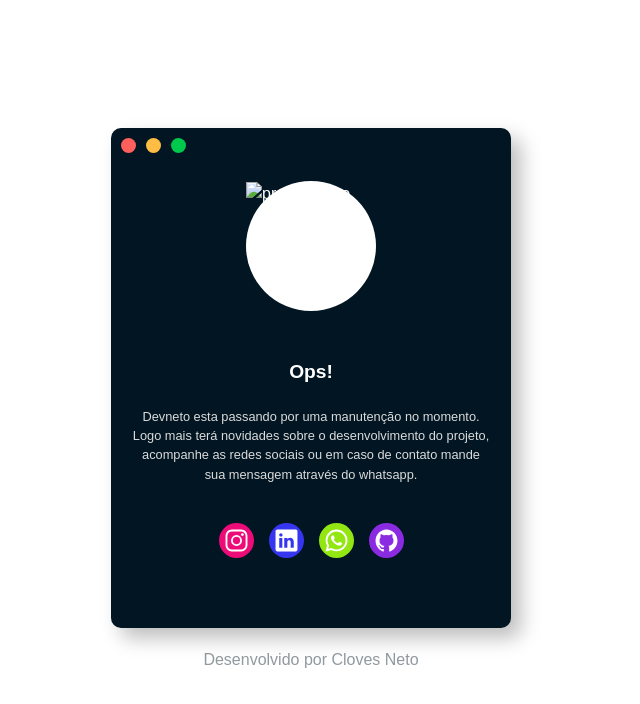
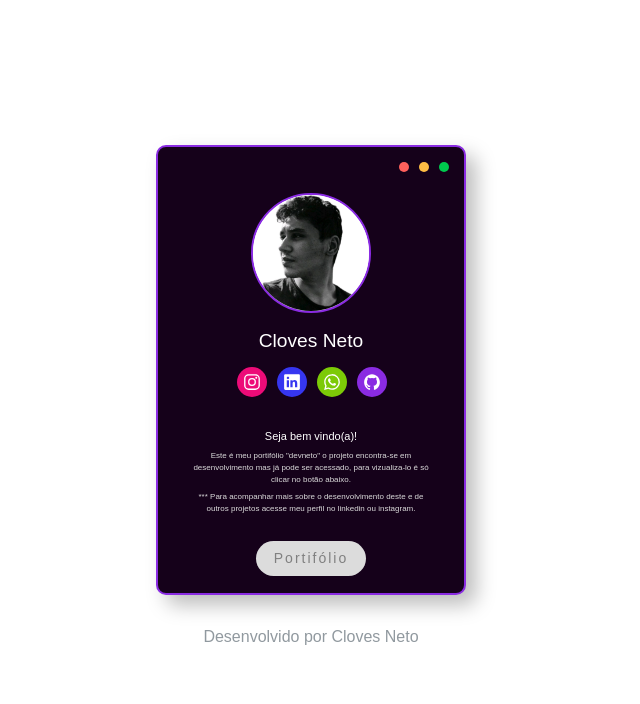
Before and after one commit to Cloves-Neto/devneto-manutencao, a plain HTML site: page index.html in a window 1280 px wide. Shown: the whole page, without its empty margins (329-969 px from the left). Drawn offline with nearby package versions, Linux system fonts and the light colour scheme.

Commit message:
att devneto

```diff
--- a/index.html
+++ b/index.html
@@ -1,11 +1,11 @@
 <!DOCTYPE html>
-<html lang="en">
+<html lang="pt-br">
 <head>
     <meta charset="UTF-8">
     <meta http-equiv="X-UA-Compatible" content="IE=edge">
     <meta name="viewport" content="width=device-width, initial-scale=1.0">
     <title>Devneto</title>
-    <link rel="stylesheet" href="style.css">
+    <link rel="stylesheet" href="./src/css/style.css">
     <link href="https://cdn.jsdelivr.net/npm/bootstrap@5.3.0-alpha3/dist/css/bootstrap.min.css" rel="stylesheet" integrity="sha384-KK94CHFLLe+nY2dmCWGMq91rCGa5gtU4mk92HdvYe+M/SXH301p5ILy+dN9+nJOZ" crossorigin="anonymous">
 </head>
 <body>
@@ -21,40 +21,15 @@
             <section class="picture">
 
                 <div>
-                    <img src="" alt="profile photo">
+                    <img src="./assets/img/perfil.jpg" alt="profile photo">
                 </div>
 
             </section>
 
             <section class="resume">
                 <div class="info">
-                    <!-- <h1>Skills and Tolls</h1>
-                    <div>
+                    <h1>Cloves Neto</h1>
 
-                        <ul>
-
-                            <li>
-
-                            </li>
-
-                        </ul>
-                    </div>
-
-                    <br> -->
-
-                    <h1>Ops!</h1>
-
-                    <br>
-
-                    <p>
-                        Devneto esta passando por uma manutenção no momento.
-                        <br>
-                        Logo mais terá novidades
-                        sobre o desenvolvimento do projeto, acompanhe as
-                        redes sociais ou em caso de contato mande sua mensagem através do whatsapp.
-                    </p>
-                </div>
-                <br>
                     <ul aria-label="links de redes sociais" class="social">
                         <li>
                             <a href="#">
@@ -80,6 +55,23 @@
                             </a>
                         </li>
                     </ul>
+
+                    <p>
+                        <strong>Seja bem vindo(a)!</strong>
+                        Este é meu portifólio "devneto"
+                        o projeto encontra-se em desenvolvimento mas
+                        já pode ser acessado, para vizualiza-lo é só clicar no botão abaixo.
+                        <small>
+                             *** Para acompanhar mais sobre o desenvolvimento deste e de outros projetos
+                            acesse meu perfil no linkedin ou instagram.
+                        </small>
+                    </p>
+                    <div class="container-btn">
+                        <a href="./">Portifólio</a>
+                    </div>
+                </div>
+                <br>
+
             </section>
         </div>
         <footer>
--- /dev/null
+++ b/src/css/style.css
@@ -0,0 +1,254 @@
+*{
+    padding: 0;
+    margin: 0;
+    box-sizing: border-box;
+    font-size: 1rem ;
+    font-family: Arial, Helvetica, sans-serif ;
+    color: white;
+    list-style: none ;
+}
+body{
+    background-color: aliceblue;
+    width: 100vw;
+    height: 100vh;
+    display: flex;
+    justify-content: center;
+    align-items: center;
+    overflow: hidden;
+}
+
+h1{
+    font-weight: bold;
+    font-size: 1rem;
+    width: 100%;
+    text-align: center;
+}
+
+
+.granbox{
+    margin: 0 auto;
+    width: 100%;
+    max-width: 1440px;
+    height: 100%;
+    display: flex;
+    flex-direction: column;
+    align-items: center;
+    justify-content: center;
+    padding: 10px;
+}
+
+.carde{
+    width: 100%;
+    max-width: 310px;
+    height: 450px;
+    margin: 10px;
+
+    padding: 10px ;
+    display: grid;
+    grid-template-areas:'buttons'
+                        'picture'
+                        'resume';
+    grid-template-columns: 1fr;
+    grid-template-rows: 5% 35% 60%;
+
+    border-radius: 10px;
+    border: solid 2px blueviolet;
+    background-color: #15011a;
+    box-shadow:  10px 10px 20px #bdbdbd, -10px -10px 20px #ffffff;
+}
+
+
+.buttons{
+    grid-area: buttons;
+    display: flex;
+    flex-direction: row;
+    gap: 10px;
+    padding: 5px;
+    justify-content: flex-end;
+}
+.buttons span{
+    display: block;
+    width: 10px;
+    height: 10px;
+    border-radius: 100px;
+}
+span.green{
+    background-color: #00ca4e;
+}
+span.yellow{
+    background-color: #ffbd44;
+}
+span.red{
+    background-color: #ff605c;
+}
+
+.picture{
+    grid-area: picture;
+    width: 100%;
+    height: 100%;
+
+    display: flex;
+    justify-content: center;
+    align-items: center;
+
+    padding: 0;
+}
+.picture div{
+    width: 120px;
+    height: 120px;
+    border-radius: 100px;
+    background-color: #ffffff;
+    border: solid 2px blueviolet;
+}
+.picture div img{
+    width: 100%;
+    height: 100%;
+    border-radius: 100px;;
+}
+
+
+/* Resume */
+.resume{
+    width: 100%;
+    height: 100%;
+
+    grid-area: resume;
+    padding: 2px;
+}
+
+/* Info */
+
+/* Info * H1 - Titulo */
+
+.resume .info h1{
+    font-size: 1.2rem;
+    /* margin-bottom: 10px; */
+}
+
+/* Info *  UL - Social */
+.resume .social{
+    width: 100%;
+    height: 40px;
+    display: flex;
+    justify-content: center;
+    gap: 10px;
+    margin-top: 10px;
+    align-items: center;
+    padding-right: 30px;
+
+}
+
+.resume .social li{
+    width: 30px;
+    height: 30px;
+
+    border-radius: 100px;
+}
+
+.resume .social li a{
+    width: 100%;
+    height: 100%;
+
+    display: flex;
+    align-items: center;
+    justify-content: center;
+}
+
+.resume .social li:nth-child(1){
+    background-color: rgb(237, 11, 120);
+}
+.resume .social li:nth-child(2){
+    background-color: rgb(54, 54, 240);
+}
+.resume .social li:nth-child(3){
+    background-color: rgb(124, 202, 7);
+}
+.resume .social li:nth-child(4){
+    background-color: blueviolet;
+}
+
+.resume .social li:nth-child(1):hover{
+    background-color: rgb(155, 24, 87);
+}
+.resume .social li:nth-child(2):hover{
+    background-color: rgb(40, 40, 140);
+}
+.resume .social li:nth-child(3):hover{
+    background-color: rgb(116, 165, 42);
+}
+.resume .social li:nth-child(4):hover{
+    background-color: rgb(81, 33, 126);
+}
+.resume .social li a ion-icon{
+    width: 60%;
+    height: 60%;
+}
+
+.resume .info p{
+    text-align: center;
+    padding: 10px 20px;
+    font-size: 8px;
+    color: #dbdbdb;
+    display: flex;
+    flex-direction: column;
+    gap: 5px;
+    font-weight: 100;
+}
+.resume .info p strong{
+    font-size: 11px;
+}
+.resume .info p small{
+    font-size: 8px;
+    font-weight: 100;
+    color: #dbdbdb;
+}
+.container-btn{
+    width: 100%;
+    display: flex;
+    justify-content: center;
+    padding-bottom: 50px;
+}
+.container-btn a{
+    display: flex;
+    align-items: center;
+    justify-content: center;
+    text-decoration: none;
+    background-color: rgb(220, 220, 220);
+    padding: 5px;
+    width: 110px;
+    height: 35px;
+    border-radius: 100px;
+    outline: none;
+    border: none;
+    font-size: 14px;
+    letter-spacing: 2px;
+    color: grey;
+    transition: .2s ease-in-out;
+}
+.container-btn a:hover{
+    color: rgb(255, 255, 255);
+    background-color:  blueviolet;
+    border: solid 1px white;
+}
+
+
+
+
+
+
+
+
+
+
+
+
+footer{
+    width: 100%;
+    margin-top: 20px !important;
+    text-align: center;
+}
+footer p{
+    color: #0115226f !important;
+    font-size: 0.5 !important;
+
+}
--- a/style.css
+++ /dev/null
@@ -1,179 +0,0 @@
-*{
-    padding: 0 !important;
-    margin: 0 !important;
-    box-sizing: border-box !important;
-    font-size: 1rem !important;
-    font-family: Arial, Helvetica, sans-serif !important;
-    color: white !important;
-    list-style: none !important;
-}
-body{
-    background-color: #e8e8e8;
-    width: 100vw;
-    height: 100vh;
-}
-
-h1{
-    font-weight: bold !important;
-    font-size: 1.2rem !important;
-    width: 100%;
-    text-align: center;
-}
-
-
-.granbox{
-    margin: auto !important;
-
-    width: 100%;
-    max-width: 1440px;
-    height: 100%;
-    display: flex;
-    flex-direction: column;
-    align-items: center;
-    justify-content: center;
-}
-
-.carde{
-    width: 100%;
-    max-width: 400px;
-    height: 500px;
-
-    padding: 10px !important;
-    display: grid;
-    grid-template-areas: 'buttons'
-                         'picture'
-                         'resume';
-    grid-template-columns: 1fr;
-    grid-template-rows: 5% 35% 60%;
-
-    border-radius: 10px;
-    background-color: #011522;
-    box-shadow:  10px 10px 20px #bdbdbd,
-             -10px -10px 20px #ffffff;
-}
-
-
-.buttons{
-    grid-area: buttons;
-    display: flex;
-    flex-direction: row;
-    gap: 10px;
-    padding: 5px;
-}
-.buttons span{
-    display: block;
-    width: 15px;
-    height: 15px;
-    background-color: red;
-    border-radius: 100px;
-}
-span.green{
-    background-color: #00ca4e;
-}
-span.yellow{
-    background-color: #ffbd44;
-}
-span.red{
-    background-color: #ff605c;
-}
-
-.picture{
-    grid-area: picture;
-    width: 100%;
-    height: 100%;
-
-    display: flex;
-    justify-content: center;
-    align-items: center;
-
-    padding: 5px;
-}
-.picture div{
-    width: 130px;
-    height: 130px;
-    border-radius: 100px;
-    background-color: #ffffff;
-}
-
-
-/* Resume */
-.resume{
-    width: 100%;
-    height: 100%;
-    padding: 10px !important;
-
-    margin-top: 20px !important;
-    grid-area: resume;
-    /* background-color: #bdbdbd12; */
-}
-
-/* Info */
-.resume .info p{
-    text-align: center;
-    font-size: .8rem !important;
-    color: #dbdbdb !important;
-}
-
-
-
-
-
-
-
-/* Social */
-.resume .social{
-    width: 100%;
-    display: flex;
-    margin-top: 15px !important;
-    gap: 15px;
-    margin-top: 20px;
-    justify-content: center;
-    align-items: center;
-}
-
-.resume .social li{
-    width: 35px;
-    height: 35px;
-
-    border-radius: 100px;
-    background-color: #bdbdbd;
-}
-
-.resume .social li a{
-    width: 100%;
-    height: 100%;
-    padding: 5px !important;
-
-    display: flex;
-    flex-direction: row;
-    align-items: center;
-    justify-content: center;
-}
-
-.resume .social li:nth-child(1){
-    background-color: rgb(237, 11, 120);
-}
-.resume .social li:nth-child(2){
-    background-color: rgb(54, 54, 240);
-}
-.resume .social li:nth-child(3){
-    background-color: rgb(146, 231, 19);
-}
-.resume .social li:nth-child(4){
-    background-color: blueviolet;
-}
-.resume .social li a ion-icon{
-    width: 100%;
-    height: 100%;
-}
-
-footer{
-    width: 100%;
-    margin-top: 20px !important;
-    text-align: center;
-}
-footer p{
-    color: #0115226f !important;
-    font-size: 0.5 !important;
-
-}
```
Also changed, not shown: assets/img/perfil.jpg (added). Lines whose indentation alone changed are shown as unchanged.
